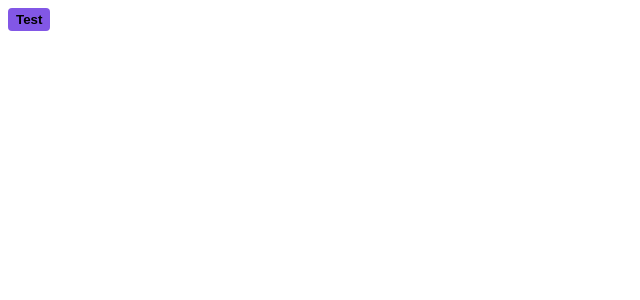
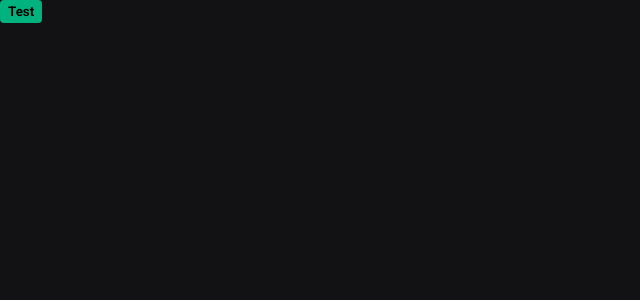
Before and after one commit to Cassiano26/04-ignite-shop, a Next.js app: page / in a window 1280 px wide. Shown: the top 300 px of the page, without its empty margins (0-640 px from the left). Built offline with nearby package versions, Linux system fonts and the light colour scheme.

Commit message:
style: add global styles.

```diff
--- a/src/pages/_app.tsx
+++ b/src/pages/_app.tsx
@@ -1,5 +1,10 @@
 import type { AppProps } from "next/app";
+import { globalStyles } from "../styles/global";
+
+globalStyles()
+
 
 export default function App({ Component, pageProps }: AppProps) {
+
   return <Component {...pageProps} />;
 }
--- a/src/pages/index.tsx
+++ b/src/pages/index.tsx
@@ -1,7 +1,7 @@
 import { styled } from '@/src/styles'
 
 const Button = styled('button', {
-  backgroundColor: '$rocketseat',
+  backgroundColor: '$green300',
   borderRadius: 4,
   border: 0,
   padding: '4px 8px',
--- /dev/null
+++ b/src/styles/global.ts
@@ -0,0 +1,19 @@
+import { globalCss } from ".";
+
+export const globalStyles = globalCss({
+  '*': {
+    margin: 0,
+    padding: 0,
+  },
+
+  body: {
+    backgroundColor: '$gray900',
+    color: "$gray100",
+    '-webkit-font-smoothing': 'antialiased'
+  },
+
+  'body, input, textArea, button': {
+    fontFamily: 'Roboto',
+    fontWeight: 400
+  },
+})
--- a/src/styles/index.ts
+++ b/src/styles/index.ts
@@ -12,7 +12,16 @@
 } = createStitches({
   theme: {
     colors: {
-      rocketseat : '#8257e6'
+      white: '#FFF',
+
+      gray900: '#121214',
+      gray800: '#202024',
+      gray300: '#c4c4cc',
+      gray100: '#e1e1e6',
+
+      green500: '#00875f',
+      green300: '#00b37e'
+
     }
   }
 })
```
